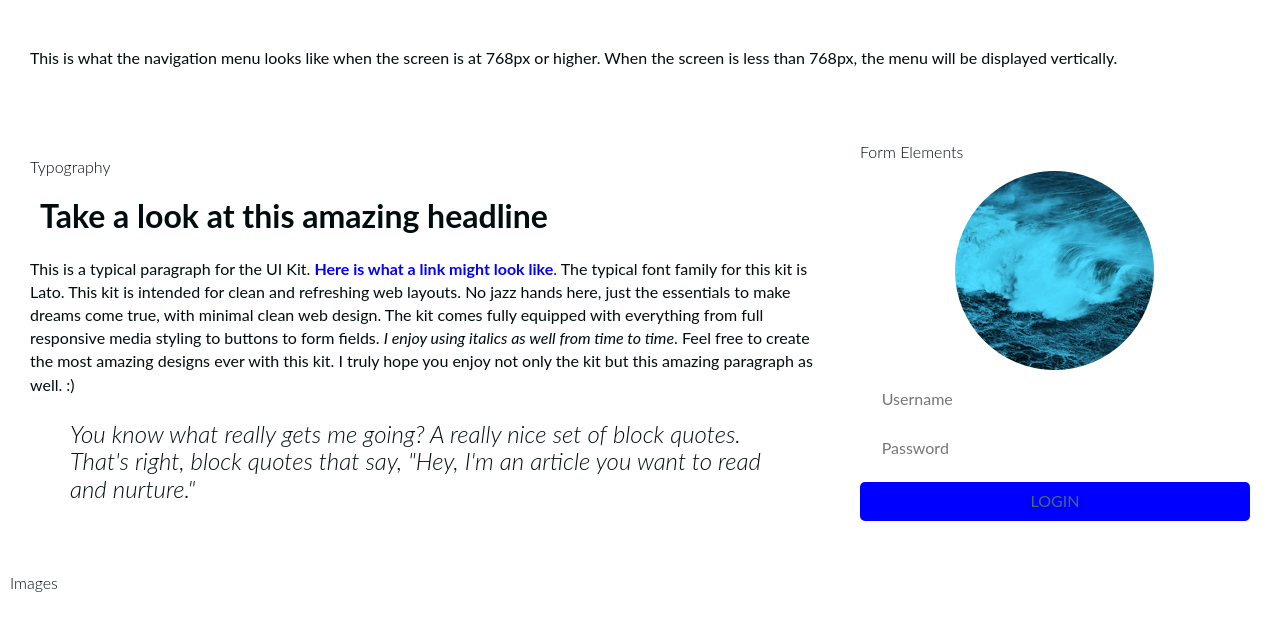
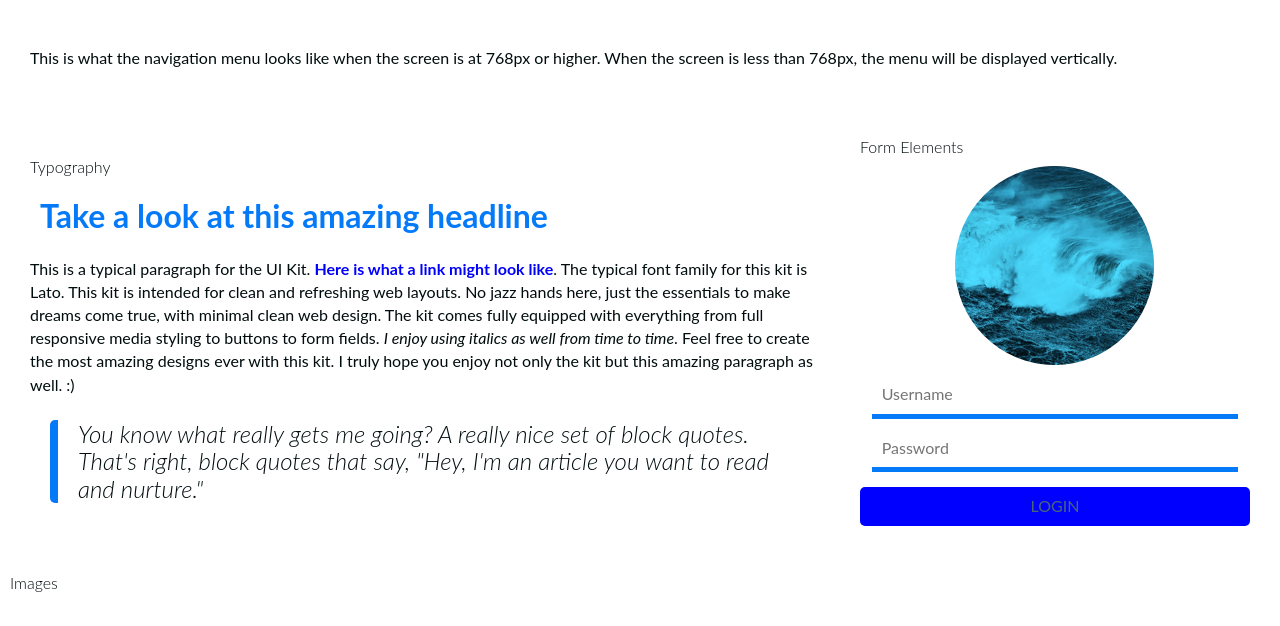
Before and after one commit to JeimyMH/Web_Style_Guide-Unit-4, a plain HTML site: page index.html in a window 1280 px wide. Shown: the part 130-756 px from the top of the page. Drawn offline with Linux system fonts and the light colour scheme.

Commit message:
2nd commit

```diff
--- a/css/styles.css
+++ b/css/styles.css
@@ -343,7 +343,7 @@ a {
 /*              Typography                       */
 /* ============================================= */
 .headline-primary {
-  color: $blizzard-blue;
+  color: #057af8;
   margin-left: 10px;
 }
 
@@ -363,7 +363,7 @@ a {
   font-style: italic;
   margin-left: 20px;
   padding-left: 20px;
-  border-left: 8px solid $blizzard-blue;
+  border-left: 8px solid #057af8;
   border-radius: 5px;
 }
 
@@ -416,7 +416,7 @@ a {
   margin: 10px auto 0;
   border: none;
   padding: 10px;
-  border-bottom: 5px solid $blizzard-blue;
+  border-bottom: 5px solid #057af8;
 }
 
 .hidden {
@@ -449,7 +449,7 @@ a {
 
 .nav-link:hover {
   color: #496679;
-  background-color: $blizzard-blue;
+  background-color: #057af8;
 }
 
 /* ============================================= */
```
